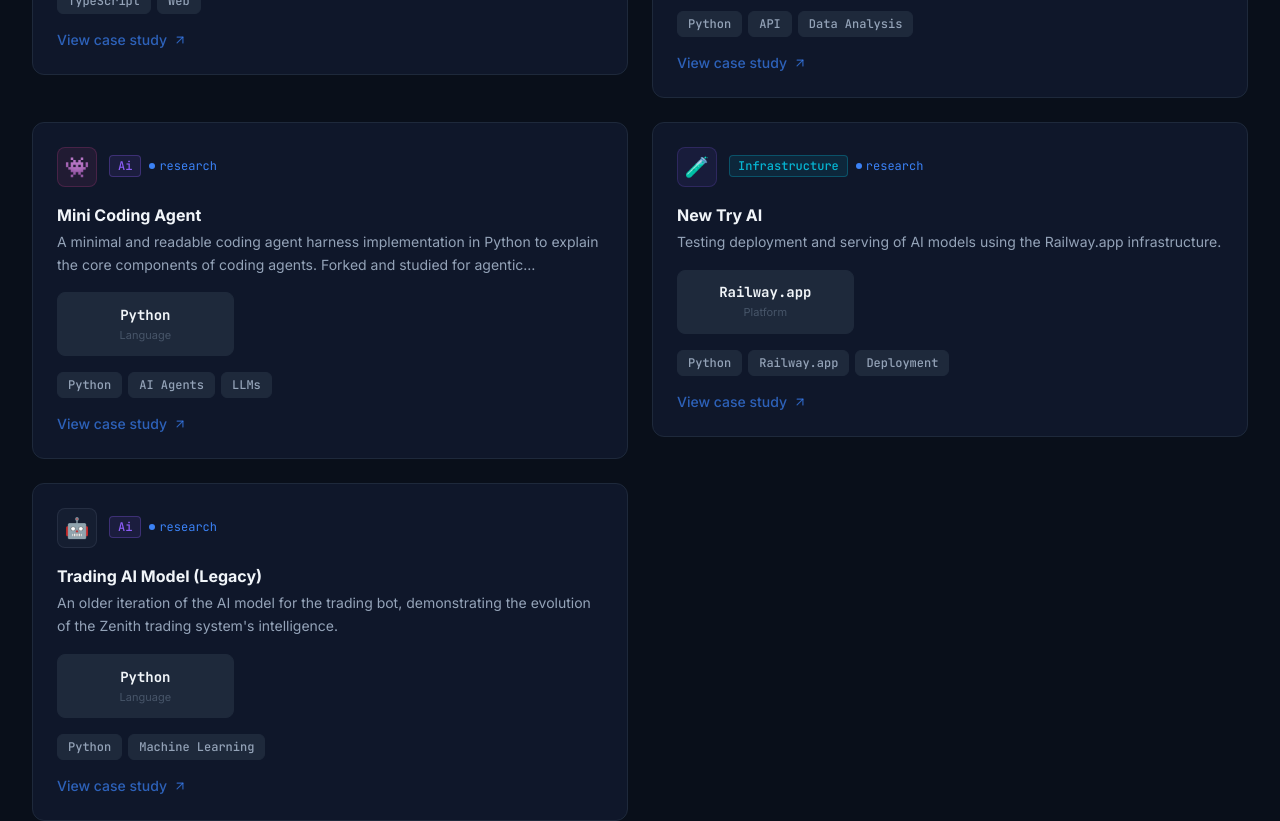
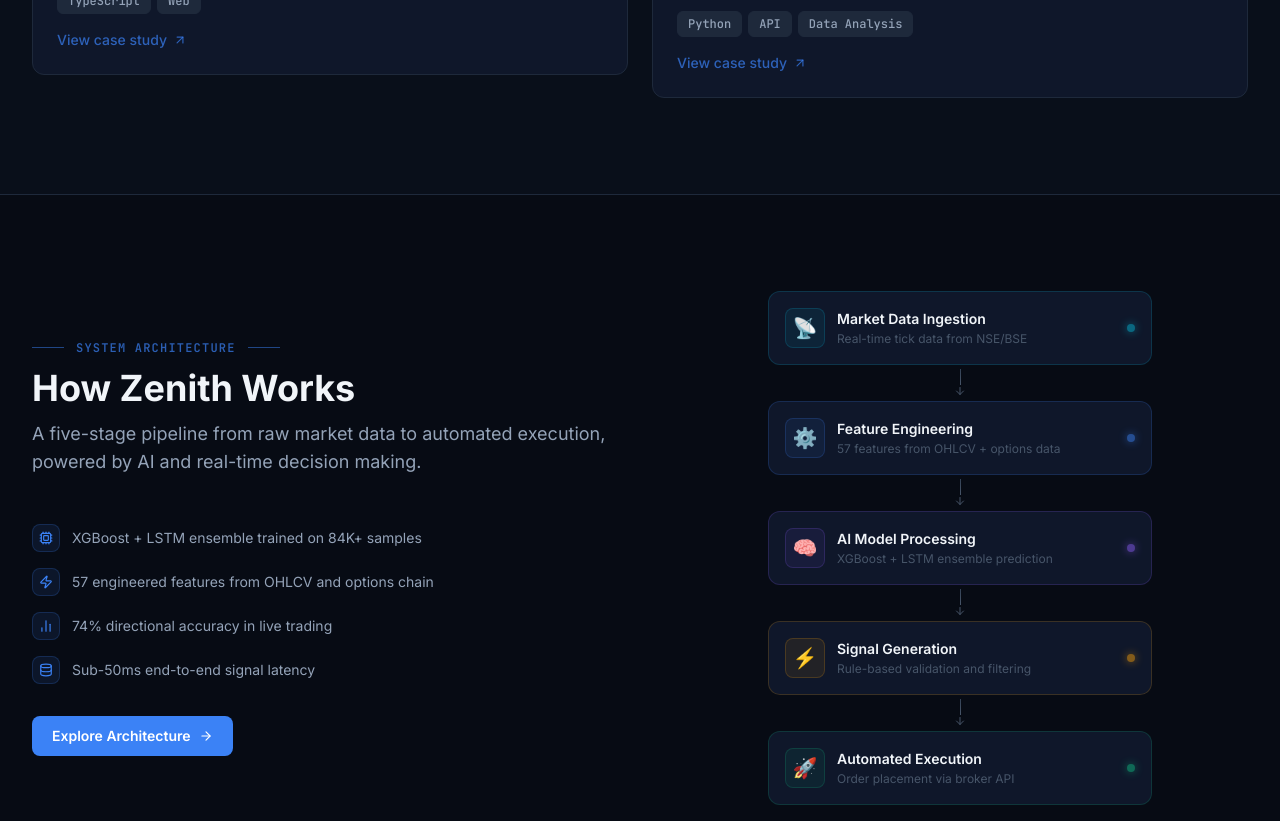
Before and after one commit to karkis23/My-portfolio, a React (Vite) app: page / in a window 1280 px wide. Shown: the part 3880-4701 px from the top of the page. Built offline with nearby package versions, Linux system fonts and the light colour scheme.

Commit message:
fix: remove legacy research projects

```diff
--- a/src/data/index.ts
+++ b/src/data/index.ts
@@ -261,66 +261,7 @@
     },
     links: { github: 'https://github.com/karkis23/market-sentiment-api' },
   },
-  {
-    id: '11',
-    slug: 'mini-coding-agent',
-    name: 'Mini Coding Agent',
-    tagline: 'Minimal and readable coding agent harness',
-    description: 'A minimal and readable coding agent harness implementation in Python to explain the core components of coding agents. Forked and studied for agentic architecture.',
-    category: 'ai',
-    status: 'research',
-    color: '#ec4899',
-    icon: '👾',
-    tech: ['Python', 'AI Agents', 'LLMs'],
-    features: [
-      'Core components of coding agents',
-      'Readable agent harness implementation',
-    ],
-    metrics: {
-      'Language': 'Python',
-    },
-    links: { github: 'https://github.com/karkis23/mini-coding-agent' },
-  },
-  {
-    id: '12',
-    slug: 'newtryai',
-    name: 'New Try AI',
-    tagline: 'Testing AI models in production',
-    description: 'Testing deployment and serving of AI models using the Railway.app infrastructure.',
-    category: 'infrastructure',
-    status: 'research',
-    color: '#8b5cf6',
-    icon: '🧪',
-    tech: ['Python', 'Railway.app', 'Deployment'],
-    features: [
-      'Cloud deployment testing',
-      'AI model serving',
-    ],
-    metrics: {
-      'Platform': 'Railway.app',
-    },
-    links: { github: 'https://github.com/karkis23/newtryai' },
-  },
-  {
-    id: '13',
-    slug: 'trading-ai-model-old',
-    name: 'Trading AI Model (Legacy)',
-    tagline: 'Legacy AI model for trading bot',
-    description: 'An older iteration of the AI model for the trading bot, demonstrating the evolution of the Zenith trading system\'s intelligence.',
-    category: 'ai',
-    status: 'research',
-    color: '#64748b',
-    icon: '🤖',
-    tech: ['Python', 'Machine Learning'],
-    features: [
-      'Legacy trading signal generation',
-      'Historical model architecture',
-    ],
-    metrics: {
-      'Language': 'Python',
-    },
-    links: { github: 'https://github.com/karkis23/trading-ai-model' },
-  }
+
 ];
 
 export const articles: Article[] = [
```
